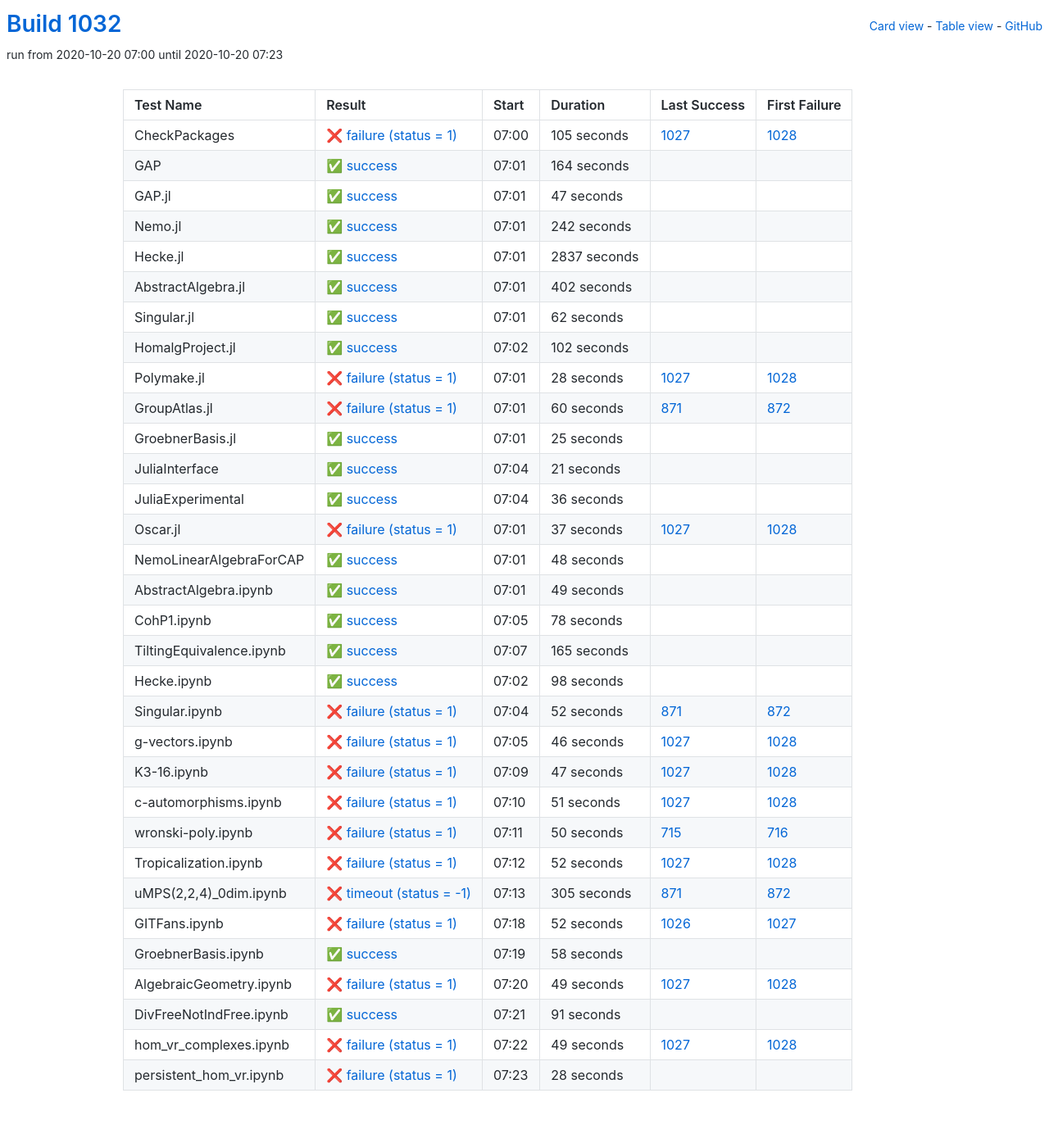
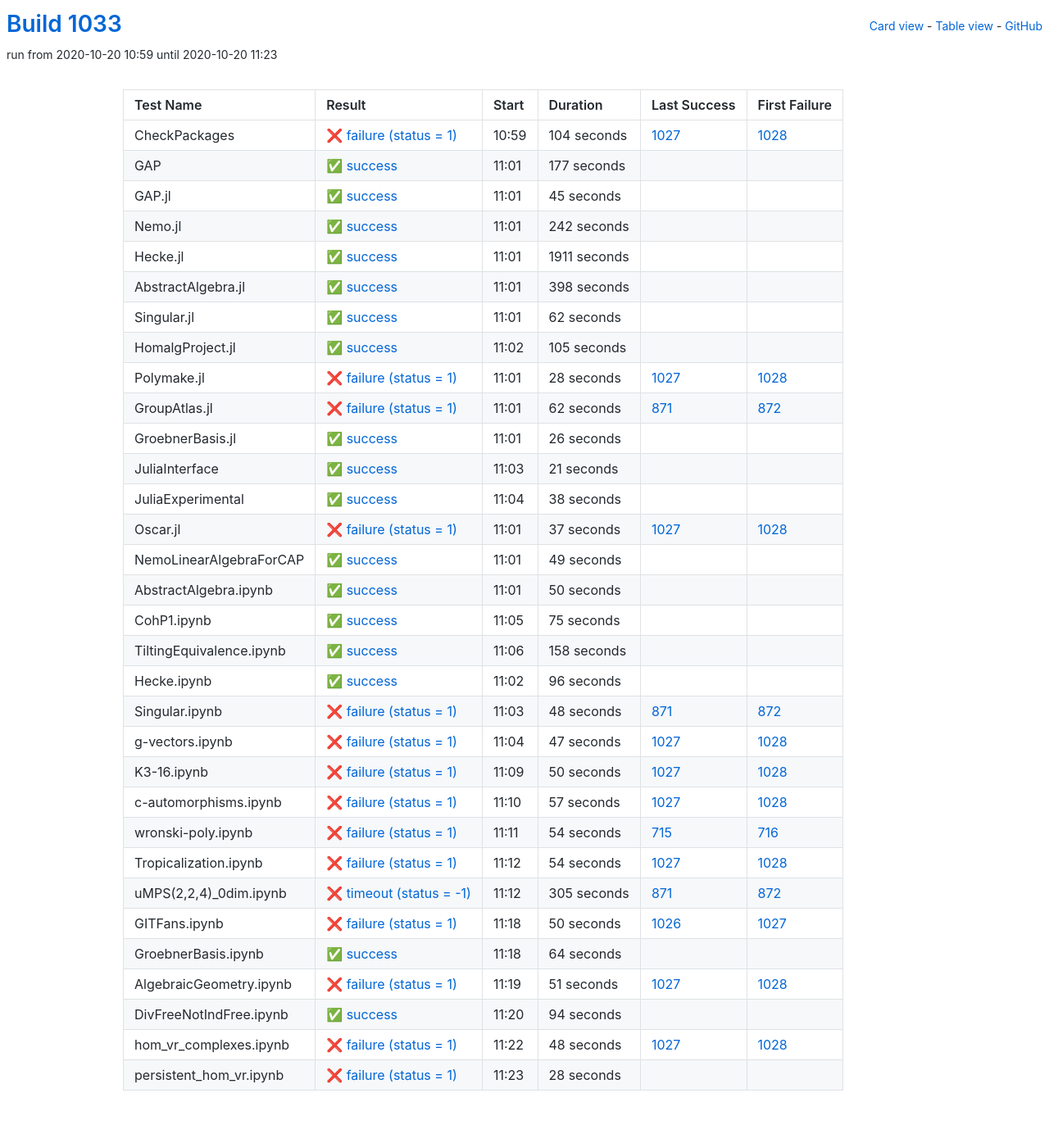
Before and after one commit to oscar-system/oscar-ci-status-stable, a Jekyll site: the page built from table.html, in a window 1280 px wide. Shown: the whole page at 82% size. Built offline with Jekyll 4.4.1, drawn with Linux system fonts in a browser that asks for light colours.

Commit message:
Build #1033

```diff
--- a/_data/ci.yml
+++ b/_data/ci.yml
@@ -1,6 +1,6 @@
 ---
-build: 1032
-build_url: https://oscarci.mathematik.uni-kl.de/job/oscar-stable/1032/
+build: 1033
+build_url: https://oscarci.mathematik.uni-kl.de/job/oscar-stable/1033/
 job: oscar-stable
 organization: oscar-system
 repo: oscar-ci-status-stable
@@ -8,44 +8,44 @@ repourl: https://github.com/oscar-system/oscar-ci-status-stable
 tests:
 - name: CheckPackages
   id: checkpackages
-  log: https://oscarci.mathematik.uni-kl.de/job/oscar-stable/1032/artifact/logs/build-1032/CheckPackages.log
-  start: 2020-10-20 07:00
+  log: https://oscarci.mathematik.uni-kl.de/job/oscar-stable/1033/artifact/logs/build-1033/CheckPackages.log
+  start: 2020-10-20 10:59
   success: false
   exitcode: 1
   status: failure
-  duration: 105
+  duration: 104
   last_success: 1027
   last_success_url: https://oscarci.mathematik.uni-kl.de/job/oscar-stable/1027/
   first_failure: 1028
   first_failure_url: https://oscarci.mathematik.uni-kl.de/job/oscar-stable/1028/
 - name: GAP
   id: gap
-  log: https://oscarci.mathematik.uni-kl.de/job/oscar-stable/1032/artifact/logs/build-1032/GAP.log
-  start: 2020-10-20 07:01
+  log: https://oscarci.mathematik.uni-kl.de/job/oscar-stable/1033/artifact/logs/build-1033/GAP.log
+  start: 2020-10-20 11:01
   success: true
   exitcode: 0
   status: success
-  duration: 164
+  duration: 177
   last_success: false
   last_success_url:
   first_failure: false
   first_failure_url:
 - name: GAP.jl
   id: gap-jl
-  log: https://oscarci.mathematik.uni-kl.de/job/oscar-stable/1032/artifact/logs/build-1032/GAP.jl.log
-  start: 2020-10-20 07:01
+  log: https://oscarci.mathematik.uni-kl.de/job/oscar-stable/1033/artifact/logs/build-1033/GAP.jl.log
+  start: 2020-10-20 11:01
   success: true
   exitcode: 0
   status: success
-  duration: 47
+  duration: 45
   last_success: false
   last_success_url:
   first_failure: false
   first_failure_url:
 - name: Nemo.jl
   id: nemo-jl
-  log: https://oscarci.mathematik.uni-kl.de/job/oscar-stable/1032/artifact/logs/build-1032/Nemo.jl.log
-  start: 2020-10-20 07:01
+  log: https://oscarci.mathematik.uni-kl.de/job/oscar-stable/1033/artifact/logs/build-1033/Nemo.jl.log
+  start: 2020-10-20 11:01
   success: true
   exitcode: 0
   status: success
@@ -56,32 +56,32 @@ tests:
   first_failure_url:
 - name: Hecke.jl
   id: hecke-jl
-  log: https://oscarci.mathematik.uni-kl.de/job/oscar-stable/1032/artifact/logs/build-1032/Hecke.jl.log
-  start: 2020-10-20 07:01
+  log: https://oscarci.mathematik.uni-kl.de/job/oscar-stable/1033/artifact/logs/build-1033/Hecke.jl.log
+  start: 2020-10-20 11:01
   success: true
   exitcode: 0
   status: success
-  duration: 2837
+  duration: 1911
   last_success: false
   last_success_url:
   first_failure: false
   first_failure_url:
 - name: AbstractAlgebra.jl
   id: abstractalgebra-jl
-  log: https://oscarci.mathematik.uni-kl.de/job/oscar-stable/1032/artifact/logs/build-1032/AbstractAlgebra.jl.log
-  start: 2020-10-20 07:01
+  log: https://oscarci.mathematik.uni-kl.de/job/oscar-stable/1033/artifact/logs/build-1033/AbstractAlgebra.jl.log
+  start: 2020-10-20 11:01
   success: true
   exitcode: 0
   status: success
-  duration: 402
+  duration: 398
   last_success: false
   last_success_url:
   first_failure: false
   first_failure_url:
 - name: Singular.jl
   id: singular-jl
-  log: https://oscarci.mathematik.uni-kl.de/job/oscar-stable/1032/artifact/logs/build-1032/Singular.jl.log
-  start: 2020-10-20 07:01
+  log: https://oscarci.mathematik.uni-kl.de/job/oscar-stable/1033/artifact/logs/build-1033/Singular.jl.log
+  start: 2020-10-20 11:01
   success: true
   exitcode: 0
   status: success
@@ -92,20 +92,20 @@ tests:
   first_failure_url:
 - name: HomalgProject.jl
   id: homalgproject-jl
-  log: https://oscarci.mathematik.uni-kl.de/job/oscar-stable/1032/artifact/logs/build-1032/HomalgProject.jl.log
-  start: 2020-10-20 07:02
+  log: https://oscarci.mathematik.uni-kl.de/job/oscar-stable/1033/artifact/logs/build-1033/HomalgProject.jl.log
+  start: 2020-10-20 11:02
   success: true
   exitcode: 0
   status: success
-  duration: 102
+  duration: 105
   last_success: false
   last_success_url:
   first_failure: false
   first_failure_url:
 - name: Polymake.jl
   id: polymake-jl
-  log: https://oscarci.mathematik.uni-kl.de/job/oscar-stable/1032/artifact/logs/build-1032/Polymake.jl.log
-  start: 2020-10-20 07:01
+  log: https://oscarci.mathematik.uni-kl.de/job/oscar-stable/1033/artifact/logs/build-1033/Polymake.jl.log
+  start: 2020-10-20 11:01
   success: false
   exitcode: 1
   status: failure
@@ -116,32 +116,32 @@ tests:
   first_failure_url: https://oscarci.mathematik.uni-kl.de/job/oscar-stable/1028/
 - name: GroupAtlas.jl
   id: groupatlas-jl
-  log: https://oscarci.mathematik.uni-kl.de/job/oscar-stable/1032/artifact/logs/build-1032/GroupAtlas.jl.log
-  start: 2020-10-20 07:01
+  log: https://oscarci.mathematik.uni-kl.de/job/oscar-stable/1033/artifact/logs/build-1033/GroupAtlas.jl.log
+  start: 2020-10-20 11:01
   success: false
   exitcode: 1
   status: failure
-  duration: 60
+  duration: 62
   last_success: 871
   last_success_url: https://oscarci.mathematik.uni-kl.de/job/oscar-stable/871/
   first_failure: 872
   first_failure_url: https://oscarci.mathematik.uni-kl.de/job/oscar-stable/872/
 - name: GroebnerBasis.jl
   id: groebnerbasis-jl
-  log: https://oscarci.mathematik.uni-kl.de/job/oscar-stable/1032/artifact/logs/build-1032/GroebnerBasis.jl.log
-  start: 2020-10-20 07:01
+  log: https://oscarci.mathematik.uni-kl.de/job/oscar-stable/1033/artifact/logs/build-1033/GroebnerBasis.jl.log
+  start: 2020-10-20 11:01
   success: true
   exitcode: 0
   status: success
-  duration: 25
+  duration: 26
   last_success: false
   last_success_url:
   first_failure: false
   first_failure_url:
 - name: JuliaInterface
   id: juliainterface
-  log: https://oscarci.mathematik.uni-kl.de/job/oscar-stable/1032/artifact/logs/build-1032/JuliaInterface.log
-  start: 2020-10-20 07:04
+  log: https://oscarci.mathematik.uni-kl.de/job/oscar-stable/1033/artifact/logs/build-1033/JuliaInterface.log
+  start: 2020-10-20 11:03
   success: true
   exitcode: 0
   status: success
@@ -152,20 +152,20 @@ tests:
   first_failure_url:
 - name: JuliaExperimental
   id: juliaexperimental
-  log: https://oscarci.mathematik.uni-kl.de/job/oscar-stable/1032/artifact/logs/build-1032/JuliaExperimental.log
-  start: 2020-10-20 07:04
+  log: https://oscarci.mathematik.uni-kl.de/job/oscar-stable/1033/artifact/logs/build-1033/JuliaExperimental.log
+  start: 2020-10-20 11:04
   success: true
   exitcode: 0
   status: success
-  duration: 36
+  duration: 38
   last_success: false
   last_success_url:
   first_failure: false
   first_failure_url:
 - name: Oscar.jl
   id: oscar-jl
-  log: https://oscarci.mathematik.uni-kl.de/job/oscar-stable/1032/artifact/logs/build-1032/Oscar.jl.log
-  start: 2020-10-20 07:01
+  log: https://oscarci.mathematik.uni-kl.de/job/oscar-stable/1033/artifact/logs/build-1033/Oscar.jl.log
+  start: 2020-10-20 11:01
   success: false
   exitcode: 1
   status: failure
@@ -176,20 +176,8 @@ tests:
   first_failure_url: https://oscarci.mathematik.uni-kl.de/job/oscar-stable/1028/
 - name: NemoLinearAlgebraForCAP
   id: nemolinearalgebraforcap
-  log: https://oscarci.mathematik.uni-kl.de/job/oscar-stable/1032/artifact/logs/build-1032/NemoLinearAlgebraForCAP.log
-  start: 2020-10-20 07:01
-  success: true
-  exitcode: 0
-  status: success
-  duration: 48
-  last_success: false
-  last_success_url:
-  first_failure: false
-  first_failure_url:
-- name: AbstractAlgebra.ipynb
-  id: abstractalgebra-ipynb
-  log: https://oscarci.mathematik.uni-kl.de/job/oscar-stable/1032/artifact/logs/build-1032/AbstractAlgebra.ipynb.log
-  start: 2020-10-20 07:01
+  log: https://oscarci.mathematik.uni-kl.de/job/oscar-stable/1033/artifact/logs/build-1033/NemoLinearAlgebraForCAP.log
+  start: 2020-10-20 11:01
   success: true
   exitcode: 0
   status: success
@@ -198,70 +186,70 @@ tests:
   last_success_url:
   first_failure: false
   first_failure_url:
-- name: CohP1.ipynb
-  id: cohp1-ipynb
-  log: https://oscarci.mathematik.uni-kl.de/job/oscar-stable/1032/artifact/logs/build-1032/CohP1.ipynb.log
-  start: 2020-10-20 07:05
+- name: AbstractAlgebra.ipynb
+  id: abstractalgebra-ipynb
+  log: https://oscarci.mathematik.uni-kl.de/job/oscar-stable/1033/artifact/logs/build-1033/AbstractAlgebra.ipynb.log
+  start: 2020-10-20 11:01
   success: true
   exitcode: 0
   status: success
-  duration: 78
+  duration: 50
+  last_success: false
+  last_success_url:
+  first_failure: false
+  first_failure_url:
+- name: CohP1.ipynb
+  id: cohp1-ipynb
+  log: https://oscarci.mathematik.uni-kl.de/job/oscar-stable/1033/artifact/logs/build-1033/CohP1.ipynb.log
+  start: 2020-10-20 11:05
+  success: true
+  exitcode: 0
+  status: success
+  duration: 75
   last_success: false
   last_success_url:
   first_failure: false
   first_failure_url:
 - name: TiltingEquivalence.ipynb
   id: tiltingequivalence-ipynb
-  log: https://oscarci.mathematik.uni-kl.de/job/oscar-stable/1032/artifact/logs/build-1032/TiltingEquivalence.ipynb.log
-  start: 2020-10-20 07:07
+  log: https://oscarci.mathematik.uni-kl.de/job/oscar-stable/1033/artifact/logs/build-1033/TiltingEquivalence.ipynb.log
+  start: 2020-10-20 11:06
   success: true
   exitcode: 0
   status: success
-  duration: 165
+  duration: 158
   last_success: false
   last_success_url:
   first_failure: false
   first_failure_url:
 - name: Hecke.ipynb
   id: hecke-ipynb
-  log: https://oscarci.mathematik.uni-kl.de/job/oscar-stable/1032/artifact/logs/build-1032/Hecke.ipynb.log
-  start: 2020-10-20 07:02
+  log: https://oscarci.mathematik.uni-kl.de/job/oscar-stable/1033/artifact/logs/build-1033/Hecke.ipynb.log
+  start: 2020-10-20 11:02
   success: true
   exitcode: 0
   status: success
-  duration: 98
+  duration: 96
   last_success: false
   last_success_url:
   first_failure: false
   first_failure_url:
 - name: Singular.ipynb
   id: singular-ipynb
-  log: https://oscarci.mathematik.uni-kl.de/job/oscar-stable/1032/artifact/logs/build-1032/Singular.ipynb.log
-  start: 2020-10-20 07:04
+  log: https://oscarci.mathematik.uni-kl.de/job/oscar-stable/1033/artifact/logs/build-1033/Singular.ipynb.log
+  start: 2020-10-20 11:03
   success: false
   exitcode: 1
   status: failure
-  duration: 52
+  duration: 48
   last_success: 871
   last_success_url: https://oscarci.mathematik.uni-kl.de/job/oscar-stable/871/
   first_failure: 872
   first_failure_url: https://oscarci.mathematik.uni-kl.de/job/oscar-stable/872/
 - name: g-vectors.ipynb
   id: g-vectors-ipynb
-  log: https://oscarci.mathematik.uni-kl.de/job/oscar-stable/1032/artifact/logs/build-1032/g-vectors.ipynb.log
-  start: 2020-10-20 07:05
-  success: false
-  exitcode: 1
-  status: failure
-  duration: 46
-  last_success: 1027
-  last_success_url: https://oscarci.mathematik.uni-kl.de/job/oscar-stable/1027/
-  first_failure: 1028
-  first_failure_url: https://oscarci.mathematik.uni-kl.de/job/oscar-stable/1028/
-- name: K3-16.ipynb
-  id: k3-16-ipynb
-  log: https://oscarci.mathematik.uni-kl.de/job/oscar-stable/1032/artifact/logs/build-1032/K3-16.ipynb.log
-  start: 2020-10-20 07:09
+  log: https://oscarci.mathematik.uni-kl.de/job/oscar-stable/1033/artifact/logs/build-1033/g-vectors.ipynb.log
+  start: 2020-10-20 11:04
   success: false
   exitcode: 1
   status: failure
@@ -270,46 +258,58 @@ tests:
   last_success_url: https://oscarci.mathematik.uni-kl.de/job/oscar-stable/1027/
   first_failure: 1028
   first_failure_url: https://oscarci.mathematik.uni-kl.de/job/oscar-stable/1028/
-- name: c-automorphisms.ipynb
-  id: c-automorphisms-ipynb
-  log: https://oscarci.mathematik.uni-kl.de/job/oscar-stable/1032/artifact/logs/build-1032/c-automorphisms.ipynb.log
-  start: 2020-10-20 07:10
+- name: K3-16.ipynb
+  id: k3-16-ipynb
+  log: https://oscarci.mathematik.uni-kl.de/job/oscar-stable/1033/artifact/logs/build-1033/K3-16.ipynb.log
+  start: 2020-10-20 11:09
   success: false
   exitcode: 1
   status: failure
-  duration: 51
+  duration: 50
+  last_success: 1027
+  last_success_url: https://oscarci.mathematik.uni-kl.de/job/oscar-stable/1027/
+  first_failure: 1028
+  first_failure_url: https://oscarci.mathematik.uni-kl.de/job/oscar-stable/1028/
+- name: c-automorphisms.ipynb
+  id: c-automorphisms-ipynb
+  log: https://oscarci.mathematik.uni-kl.de/job/oscar-stable/1033/artifact/logs/build-1033/c-automorphisms.ipynb.log
+  start: 2020-10-20 11:10
+  success: false
+  exitcode: 1
+  status: failure
+  duration: 57
   last_success: 1027
   last_success_url: https://oscarci.mathematik.uni-kl.de/job/oscar-stable/1027/
   first_failure: 1028
   first_failure_url: https://oscarci.mathematik.uni-kl.de/job/oscar-stable/1028/
 - name: wronski-poly.ipynb
   id: wronski-poly-ipynb
-  log: https://oscarci.mathematik.uni-kl.de/job/oscar-stable/1032/artifact/logs/build-1032/wronski-poly.ipynb.log
-  start: 2020-10-20 07:11
+  log: https://oscarci.mathematik.uni-kl.de/job/oscar-stable/1033/artifact/logs/build-1033/wronski-poly.ipynb.log
+  start: 2020-10-20 11:11
   success: false
   exitcode: 1
   status: failure
-  duration: 50
+  duration: 54
   last_success: 715
   last_success_url: https://oscarci.mathematik.uni-kl.de/job/oscar-stable/715/
   first_failure: 716
   first_failure_url: https://oscarci.mathematik.uni-kl.de/job/oscar-stable/716/
 - name: Tropicalization.ipynb
   id: tropicalization-ipynb
-  log: https://oscarci.mathematik.uni-kl.de/job/oscar-stable/1032/artifact/logs/build-1032/Tropicalization.ipynb.log
-  start: 2020-10-20 07:12
+  log: https://oscarci.mathematik.uni-kl.de/job/oscar-stable/1033/artifact/logs/build-1033/Tropicalization.ipynb.log
+  start: 2020-10-20 11:12
   success: false
   exitcode: 1
   status: failure
-  duration: 52
+  duration: 54
   last_success: 1027
   last_success_url: https://oscarci.mathematik.uni-kl.de/job/oscar-stable/1027/
   first_failure: 1028
   first_failure_url: https://oscarci.mathematik.uni-kl.de/job/oscar-stable/1028/
 - name: uMPS(2,2,4)_0dim.ipynb
   id: umps-2-2-4-0dim-ipynb
-  log: https://oscarci.mathematik.uni-kl.de/job/oscar-stable/1032/artifact/logs/build-1032/uMPS-2-2-4-_0dim.ipynb.log
-  start: 2020-10-20 07:13
+  log: https://oscarci.mathematik.uni-kl.de/job/oscar-stable/1033/artifact/logs/build-1033/uMPS-2-2-4-_0dim.ipynb.log
+  start: 2020-10-20 11:12
   success: false
   exitcode: -1
   status: timeout
@@ -320,68 +320,68 @@ tests:
   first_failure_url: https://oscarci.mathematik.uni-kl.de/job/oscar-stable/872/
 - name: GITFans.ipynb
   id: gitfans-ipynb
-  log: https://oscarci.mathematik.uni-kl.de/job/oscar-stable/1032/artifact/logs/build-1032/GITFans.ipynb.log
-  start: 2020-10-20 07:18
+  log: https://oscarci.mathematik.uni-kl.de/job/oscar-stable/1033/artifact/logs/build-1033/GITFans.ipynb.log
+  start: 2020-10-20 11:18
   success: false
   exitcode: 1
   status: failure
-  duration: 52
+  duration: 50
   last_success: 1026
   last_success_url: https://oscarci.mathematik.uni-kl.de/job/oscar-stable/1026/
   first_failure: 1027
   first_failure_url: https://oscarci.mathematik.uni-kl.de/job/oscar-stable/1027/
 - name: GroebnerBasis.ipynb
   id: groebnerbasis-ipynb
-  log: https://oscarci.mathematik.uni-kl.de/job/oscar-stable/1032/artifact/logs/build-1032/GroebnerBasis.ipynb.log
-  start: 2020-10-20 07:19
+  log: https://oscarci.mathematik.uni-kl.de/job/oscar-stable/1033/artifact/logs/build-1033/GroebnerBasis.ipynb.log
+  start: 2020-10-20 11:18
   success: true
   exitcode: 0
   status: success
-  duration: 58
+  duration: 64
   last_success: false
   last_success_url:
   first_failure: false
   first_failure_url:
 - name: AlgebraicGeometry.ipynb
   id: algebraicgeometry-ipynb
-  log: https://oscarci.mathematik.uni-kl.de/job/oscar-stable/1032/artifact/logs/build-1032/AlgebraicGeometry.ipynb.log
-  start: 2020-10-20 07:20
+  log: https://oscarci.mathematik.uni-kl.de/job/oscar-stable/1033/artifact/logs/build-1033/AlgebraicGeometry.ipynb.log
+  start: 2020-10-20 11:19
   success: false
   exitcode: 1
   status: failure
-  duration: 49
+  duration: 51
   last_success: 1027
   last_success_url: https://oscarci.mathematik.uni-kl.de/job/oscar-stable/1027/
   first_failure: 1028
   first_failure_url: https://oscarci.mathematik.uni-kl.de/job/oscar-stable/1028/
 - name: DivFreeNotIndFree.ipynb
   id: divfreenotindfree-ipynb
-  log: https://oscarci.mathematik.uni-kl.de/job/oscar-stable/1032/artifact/logs/build-1032/DivFreeNotIndFree.ipynb.log
-  start: 2020-10-20 07:21
+  log: https://oscarci.mathematik.uni-kl.de/job/oscar-stable/1033/artifact/logs/build-1033/DivFreeNotIndFree.ipynb.log
+  start: 2020-10-20 11:20
   success: true
   exitcode: 0
   status: success
-  duration: 91
+  duration: 94
   last_success: false
   last_success_url:
   first_failure: false
   first_failure_url:
 - name: hom_vr_complexes.ipynb
   id: hom-vr-complexes-ipynb
-  log: https://oscarci.mathematik.uni-kl.de/job/oscar-stable/1032/artifact/logs/build-1032/hom_vr_complexes.ipynb.log
-  start: 2020-10-20 07:22
+  log: https://oscarci.mathematik.uni-kl.de/job/oscar-stable/1033/artifact/logs/build-1033/hom_vr_complexes.ipynb.log
+  start: 2020-10-20 11:22
   success: false
   exitcode: 1
   status: failure
-  duration: 49
+  duration: 48
   last_success: 1027
   last_success_url: https://oscarci.mathematik.uni-kl.de/job/oscar-stable/1027/
   first_failure: 1028
   first_failure_url: https://oscarci.mathematik.uni-kl.de/job/oscar-stable/1028/
 - name: persistent_hom_vr.ipynb
   id: persistent-hom-vr-ipynb
-  log: https://oscarci.mathematik.uni-kl.de/job/oscar-stable/1032/artifact/logs/build-1032/persistent_hom_vr.ipynb.log
-  start: 2020-10-20 07:23
+  log: https://oscarci.mathematik.uni-kl.de/job/oscar-stable/1033/artifact/logs/build-1033/persistent_hom_vr.ipynb.log
+  start: 2020-10-20 11:23
   success: false
   exitcode: 1
   status: failure
```
Also changed, not shown: README.md.
